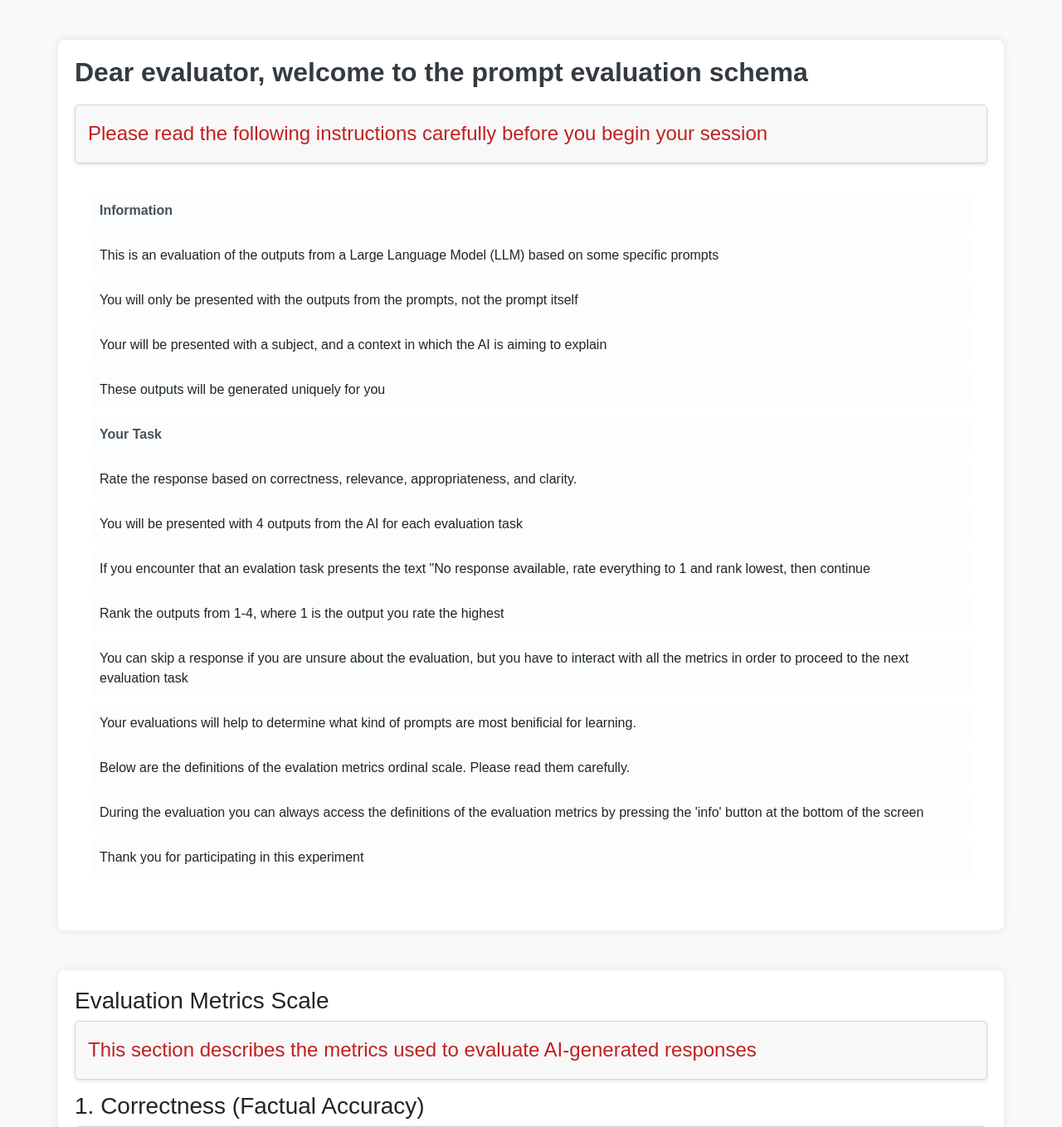
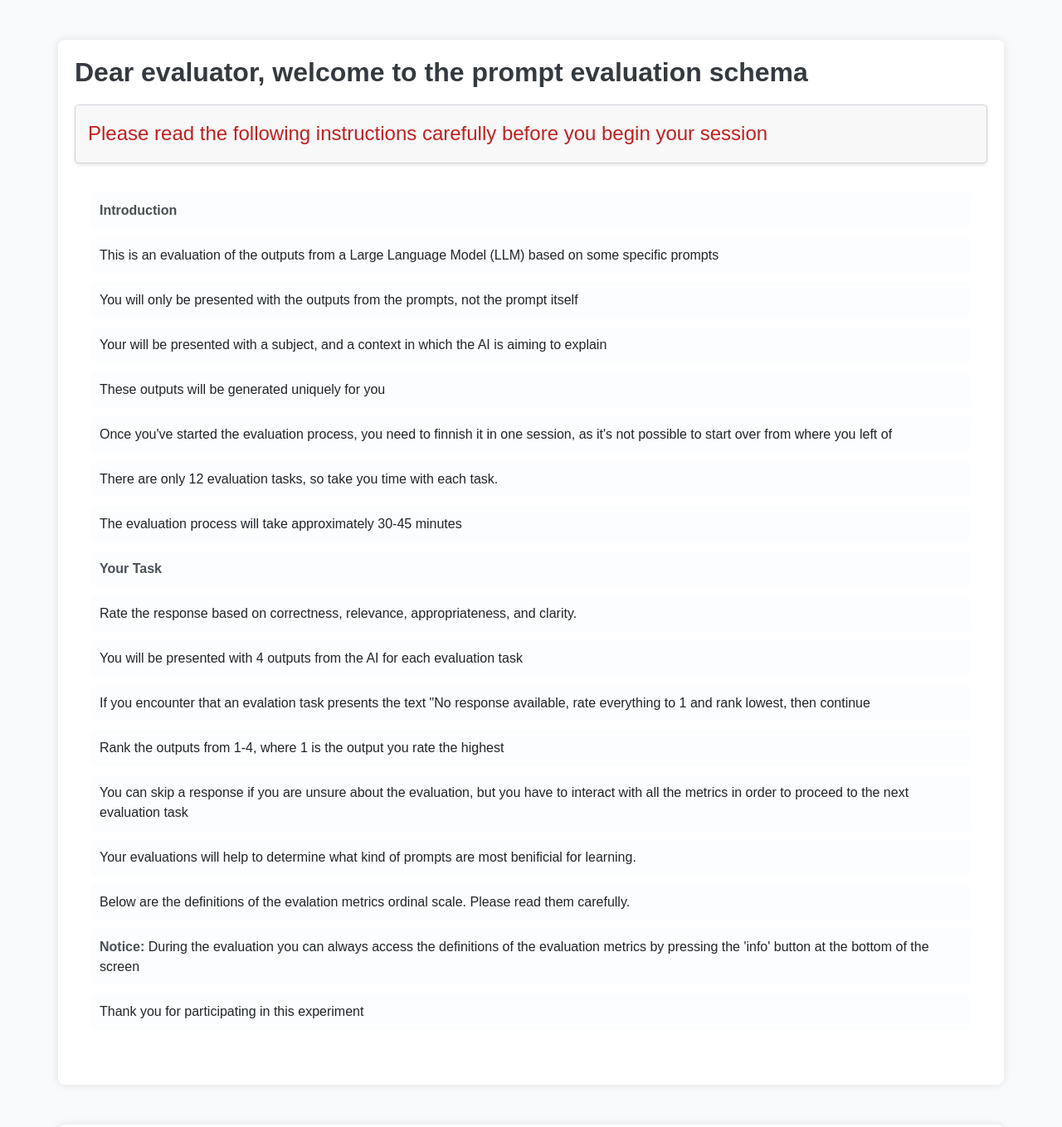
Before and after one commit to HyperSniper89/AI_Evaluator, a Flask app: page /instructions in a window 1280 px wide. Shown: the top 1359 px of the page at 83% size. Run offline with Flask 3, Linux system fonts and the light colour scheme.

Commit message:
more instructions

```diff
--- a/templates/instructions.html
+++ b/templates/instructions.html
@@ -13,11 +13,14 @@
         <h2>Dear evaluator, welcome to the prompt evaluation schema</h2>
         <p>Please read the following instructions carefully before you begin your session</p>
         <ul>
-            <li ><strong>Information</strong></li>
+            <li ><strong>Introduction</strong></li>
             <li><strong></strong> This is an evaluation of the outputs from a Large Language Model (LLM) based on some specific prompts</li>
             <li><strong></strong> You will only be presented with the outputs from the prompts, not the prompt itself</li>
             <li><strong></strong> Your will be presented with a subject, and a context in which the AI is aiming to explain</li>
             <li><strong></strong> These outputs will be generated uniquely for you</li>
+            <li><strong></strong> Once you've started the evaluation process, you need to finnish it in one session, as it's not possible to start over from where you left of</li>
+            <li><strong></strong> There are only 12 evaluation tasks, so take you time with each task.</li>
+            <li><strong></strong> The evaluation process will take approximately 30-45 minutes</li>
             <li><strong>Your Task</strong></li>
             <li><strong></strong> Rate the response based on correctness, relevance, appropriateness, and clarity.</li>
             <li><strong></strong> You will be presented with 4 outputs from the AI for each evaluation task</li>
@@ -26,7 +29,7 @@
             <li><strong></strong> You can skip a response if you are unsure about the evaluation, but you have to interact with all the metrics in order to proceed to the next evaluation task</li>
             <li><strong></strong> Your evaluations will help to determine what kind of prompts are most benificial for learning.</li>
             <li><strong></strong> Below are the definitions of the evalation metrics ordinal scale. Please read them carefully.</li>
-            <li><strong></strong> During the evaluation you can always access the definitions of the evaluation metrics by pressing the 'info' button at the bottom of the screen</li>
+            <li><strong>Notice: </strong> During the evaluation you can always access the definitions of the evaluation metrics by pressing the 'info' button at the bottom of the screen</li>
             <li><strong></strong> Thank you for participating in this experiment</li>
         </ul>
     </div>
```
